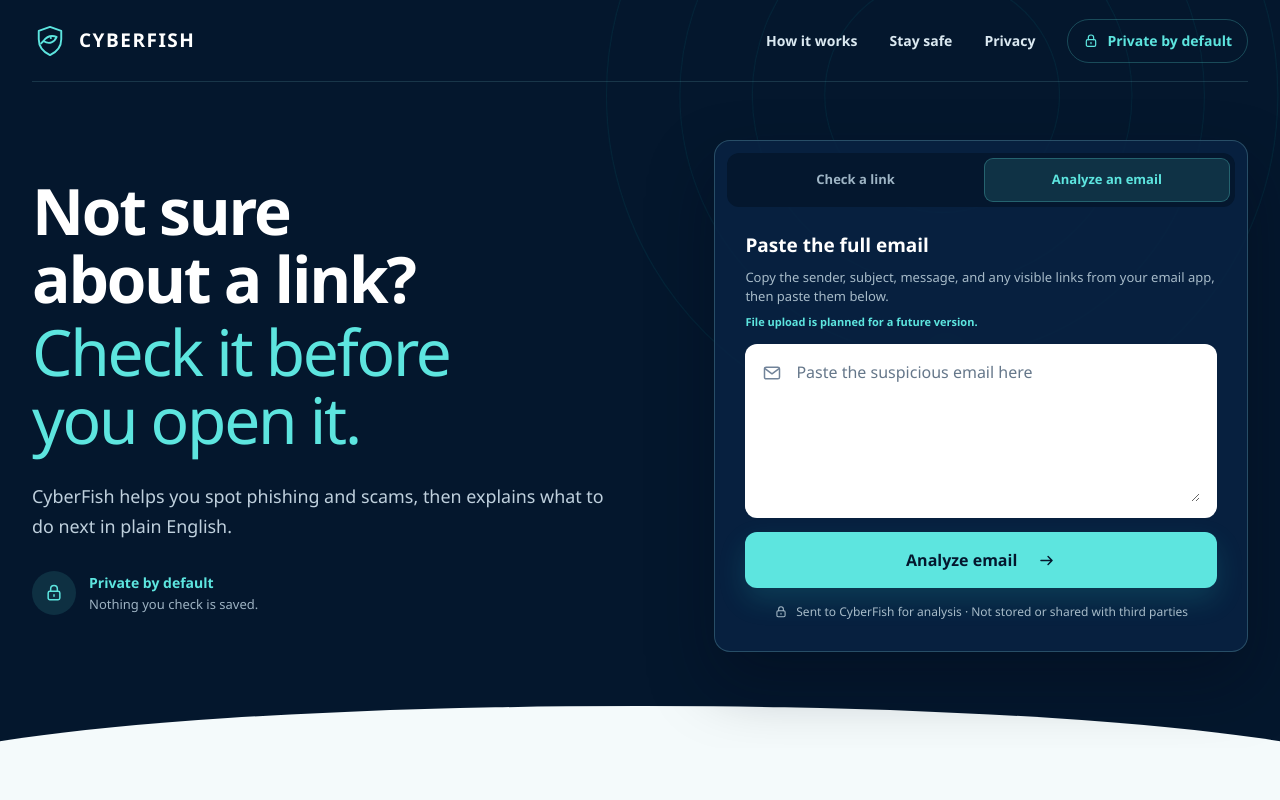
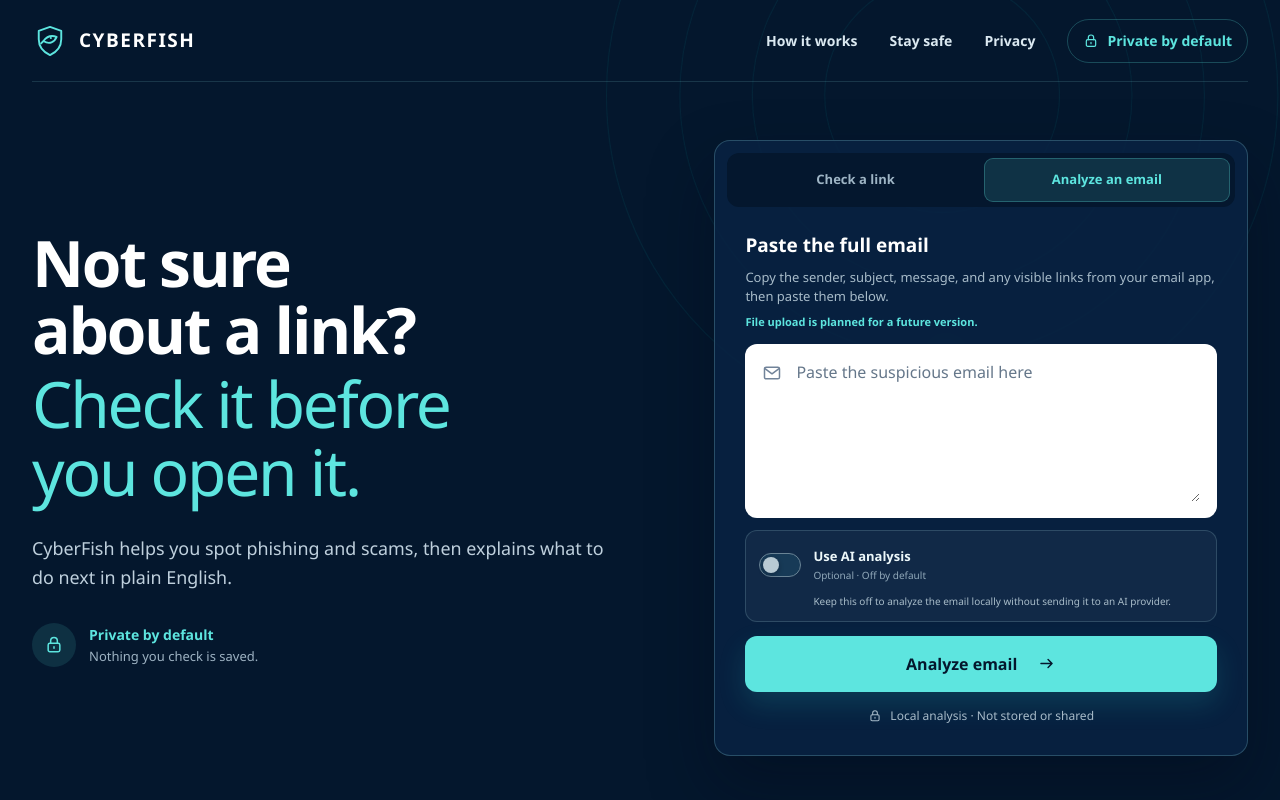
Before and after one commit to edda1011/CyberFish, a Next.js app: page / in a window 1280 px wide. Both pictures are taken after a click on the tab "Analyze an email". Shown: the top 800 px of the page. Built offline with nearby package versions, Linux system fonts and the light colour scheme.

Commit message:
add optional AI-assisted email analysis

```diff
--- a/app/api/analyze/email/route.ts
+++ b/app/api/analyze/email/route.ts
@@ -1,8 +1,17 @@
 import { analyzeEmailLocally } from "../../../../lib/analyze-email";
+import { mergeEmailAiResult } from "../../../../lib/email-ai";
+import { analyzeEmailWithGemini, type GeminiUnavailableReason } from "../../../../lib/gemini-email";
 
 const MAX_BODY_BYTES = 64 * 1024;
 
 type ErrorCode = "INVALID_CONTENT_TYPE" | "REQUEST_TOO_LARGE" | "INVALID_JSON" | "INVALID_INPUT";
+
+const AI_UNAVAILABLE_MESSAGES: Record<GeminiUnavailableReason, string> = {
+  not_configured: "AI analysis is not configured. The local analysis is still complete.",
+  timeout: "AI analysis took too long. The local analysis is still complete.",
+  provider_error: "AI analysis is temporarily unavailable. The local analysis is still complete.",
+  invalid_response: "AI analysis returned an unusable response. The local analysis is still complete.",
+};
 
 function errorResponse(code: ErrorCode, message: string, status: number) {
   return Response.json(
@@ -44,9 +53,41 @@ export async function POST(request: Request) {
     return errorResponse("INVALID_INPUT", "Provide the email content as a text value.", 400);
   }
 
+  if ("useAi" in body && typeof body.useAi !== "boolean") {
+    return errorResponse("INVALID_INPUT", "The AI analysis choice must be true or false.", 400);
+  }
+
   try {
-    const result = analyzeEmailLocally(body.content);
-    return Response.json(result, { headers: { "Cache-Control": "no-store" } });
+    const localResult = analyzeEmailLocally(body.content);
+    const useAi = "useAi" in body && body.useAi === true;
+
+    if (!useAi) {
+      return Response.json({
+        ...localResult,
+        aiAnalysis: {
+          status: "not_requested",
+          provider: "gemini",
+          message: "AI analysis was not requested.",
+        },
+      }, { headers: { "Cache-Control": "no-store" } });
+    }
+
+    const aiResult = await analyzeEmailWithGemini(body.content);
+    if (aiResult.status === "completed") {
+      return Response.json(
+        mergeEmailAiResult(localResult, aiResult.result),
+        { headers: { "Cache-Control": "no-store" } },
+      );
+    }
+
+    return Response.json({
+      ...localResult,
+      aiAnalysis: {
+        status: "unavailable",
+        provider: "gemini",
+        message: AI_UNAVAILABLE_MESSAGES[aiResult.reason],
+      },
+    }, { headers: { "Cache-Control": "no-store" } });
   } catch (caught) {
     const message = caught instanceof Error ? caught.message : "This email could not be analyzed.";
     return errorResponse("INVALID_INPUT", message, 400);
--- a/app/components/email-analyzer.tsx
+++ b/app/components/email-analyzer.tsx
@@ -13,6 +13,7 @@ export default function EmailAnalyzer() {
   const [error, setError] = useState("");
   const [result, setResult] = useState<EmailAnalysisResult | null>(null);
   const [isLoading, setIsLoading] = useState(false);
+  const [useAi, setUseAi] = useState(false);
 
   async function submit(event: FormEvent<HTMLFormElement>) {
     event.preventDefault();
@@ -21,13 +22,13 @@ export default function EmailAnalyzer() {
     setIsLoading(true);
 
     const controller = new AbortController();
-    const timeout = setTimeout(() => controller.abort(), 8000);
+    const timeout = setTimeout(() => controller.abort(), 10_000);
 
     try {
       const response = await fetch("/api/analyze/email", {
         method: "POST",
         headers: { "Content-Type": "application/json" },
-        body: JSON.stringify({ content: value }),
+        body: JSON.stringify({ content: value, useAi }),
         cache: "no-store",
         signal: controller.signal,
       });
@@ -72,11 +73,41 @@ export default function EmailAnalyzer() {
             disabled={isLoading}
           />
         </div>
+        <div className={`ai-option ${useAi ? "ai-option-active" : ""}`}>
+          <label className="ai-toggle" htmlFor="email-use-ai">
+            <input
+              id="email-use-ai"
+              type="checkbox"
+              checked={useAi}
+              onChange={(event) => {
+                setUseAi(event.target.checked);
+                if (error) setError("");
+                if (result) setResult(null);
+              }}
+              aria-describedby="email-ai-privacy"
+              disabled={isLoading}
+            />
+            <span><strong>Use AI analysis</strong><small>Optional · Off by default</small></span>
+          </label>
+          <p id="email-ai-privacy">{useAi
+            ? "Your email text will be sent to Google Gemini for processing. CyberFish does not store it."
+            : "Keep this off to analyze the email locally without sending it to an AI provider."}</p>
+        </div>
         {error && <p className="form-error" id="email-error" role="alert">{error}</p>}
-        <button className="analyzer-submit" type="submit" disabled={isLoading} aria-busy={isLoading}>{isLoading ? "Analyzing…" : "Analyze email"} {isLoading ? <span className="button-spinner" aria-hidden="true" /> : <ArrowIcon />}</button>
+        <button className="analyzer-submit" type="submit" disabled={isLoading} aria-busy={isLoading}>{isLoading ? (useAi ? "Analyzing with AI…" : "Analyzing locally…") : "Analyze email"} {isLoading ? <span className="button-spinner" aria-hidden="true" /> : <ArrowIcon />}</button>
       </form>
-      <p className="preview-note" id="email-help"><LockIcon /> Sent to CyberFish for analysis · Not stored or shared with third parties</p>
-      {result && <AnalysisResultView result={result} label={`${result.detectedLinks.length} link${result.detectedLinks.length === 1 ? "" : "s"} found`} ariaLabel="Email analysis result" />}
+      <p className="preview-note" id="email-help"><LockIcon /> {useAi ? "AI-assisted analysis · Not stored by CyberFish" : "Local analysis · Not stored or shared"}</p>
+      {result && <AnalysisResultView
+        result={result}
+        label={`${result.detectedLinks.length} link${result.detectedLinks.length === 1 ? "" : "s"} found`}
+        ariaLabel="Email analysis result"
+        showEvidenceSources
+        statusNotice={result.aiAnalysis?.status === "unavailable"
+          ? { tone: "warning", text: result.aiAnalysis.message }
+          : result.aiAnalysis?.status === "completed"
+            ? { tone: "info", text: result.aiAnalysis.message }
+            : undefined}
+      />}
     </div>
   );
 }
--- a/app/globals.css
+++ b/app/globals.css
@@ -75,6 +75,17 @@ h1 span { display: block; margin-top: 6px; color: var(--aqua); font-weight: 520;
 .email-field textarea::placeholder { color: #65778a; opacity: 1; }
 .email-field:focus-within { box-shadow: 0 0 0 3px rgba(93,229,223,.55); }
 .email-field.field-error { box-shadow: 0 0 0 2px var(--coral); }
+.ai-option { margin-top: 12px; padding: 12px 13px; border: 1px solid rgba(158,210,218,.2); border-radius: 12px; background: rgba(255,255,255,.045); transition: border-color .2s ease, background .2s ease; }
+.ai-option-active { border-color: rgba(93,229,223,.34); background: rgba(93,229,223,.085); }
+.ai-toggle { min-height: 44px; display: flex; align-items: center; gap: 12px; cursor: pointer; }
+.ai-toggle input { width: 42px; height: 24px; margin: 0; position: relative; flex: 0 0 auto; appearance: none; border: 1px solid #698395; border-radius: 999px; background: #173a57; cursor: pointer; transition: border-color .2s ease, background .2s ease; }
+.ai-toggle input::after { content: ""; width: 16px; height: 16px; position: absolute; inset: 3px auto auto 3px; border-radius: 50%; background: #b8cad4; box-shadow: 0 2px 5px rgba(0,8,24,.3); transition: transform .2s cubic-bezier(.16,1,.3,1), background .2s ease; }
+.ai-toggle input:checked { border-color: var(--aqua); background: var(--aqua); }
+.ai-toggle input:checked::after { background: var(--navy-950); transform: translateX(18px); }
+.ai-toggle input:disabled { cursor: wait; opacity: .65; }
+.ai-toggle>span { min-width: 0; }
+.ai-toggle strong,.ai-toggle small { display: block; }.ai-toggle strong { color: #edf8fa; font-size: 13px; }.ai-toggle small { margin-top: 1px; color: #91a9ba; font-size: 10px; }
+.ai-option>p { margin: 7px 0 0 54px; color: #a9bdca; font-size: 10px; line-height: 1.45; overflow-wrap: anywhere; }
 .email-notice { margin: 16px 0 0; padding: 13px 15px; border: 1px solid rgba(93,229,223,.25); border-radius: 11px; background: rgba(93,229,223,.1); color: #c9f7f4; font-size: 13px; text-align: center; }
 .button-spinner { width: 17px; height: 17px; border: 2px solid rgba(4,23,45,.3); border-top-color: var(--navy-950); border-radius: 50%; animation: button-spin .7s linear infinite; }
 @keyframes button-spin { to { transform: rotate(360deg); } }
@@ -92,6 +103,8 @@ h1 span { display: block; margin-top: 6px; color: var(--aqua); font-weight: 520;
 .live-result>ul li>span { width: 23px; height: 23px; display: grid; place-items: center; flex: 0 0 auto; border-radius: 50%; background: rgba(255,255,255,.11); color: #ffb7b1; font-size: 11px; font-weight: 900; }.live-result>ul li.positive>span { color: var(--aqua); }
 .live-result>ul li>span svg { width: 14px; stroke-width: 2.4; }
 .live-result>ul strong,.live-result>ul small { display: block; }.live-result>ul strong { color: #eef8fb; font-size: 12px; }.live-result>ul small { margin-top: 2px; color: #9fb3c3; font-size: 10px; line-height: 1.45; }
+.evidence-source { margin-left: 7px; padding: 2px 5px; display: inline-block; border: 1px solid rgba(158,210,218,.25); border-radius: 4px; color: #9fb5c5; font-size: 8px; font-style: normal; font-weight: 750; letter-spacing: .04em; text-transform: uppercase; vertical-align: 1px; }.evidence-source-ai { border-color: rgba(93,229,223,.35); color: var(--aqua); }
+.result-status { margin: 15px 0 0; padding: 10px 11px; border-radius: 10px; font-size: 10px; line-height: 1.5; }.result-status-info { background: rgba(93,229,223,.09); color: #bce9e6; }.result-status-warning { background: rgba(240,196,99,.1); color: #f2d99e; }
 .result-advice { margin-top: 13px; padding: 13px; border-radius: 12px; background: rgba(93,229,223,.09); }.result-advice strong { color: var(--aqua); font-size: 12px; }.result-advice p { margin: 6px 0 0; color: #c7d9e3; font-size: 10px; line-height: 1.5; }
 .result-disclaimer { display: block; margin-top: 12px; color: #879dac; font-size: 9px; line-height: 1.45; }
 .intel-advisory { min-height: 32px; margin-top: 7px; display: inline-flex; align-items: center; color: var(--aqua); font-size: 10px; font-weight: 700; text-decoration: underline; text-underline-offset: 3px; }
@@ -143,7 +156,7 @@ footer>p { color: var(--muted); font-size: 13px; }.footer-links { display: flex;
   .site-header { width: calc(100% - 32px); height: 72px; }.brand { font-size: 15px; }.brand-mark,.brand-mark svg { width: 31px; height: 31px; }
   .privacy-chip { width: 44px; padding: 0; justify-content: center; font-size: 0; }.privacy-chip svg { width: 17px; }
   .hero { width: calc(100% - 32px); padding-top: 42px; }.hero h1 { font-size: clamp(38px, 11.5vw, 48px); line-height: 1.08; }.hero-copy>p { margin-top: 22px; font-size: 16px; }.hero-privacy { margin-top: 24px; }
-  .analyzer-card { padding: 20px; }.analyzer-tabs { margin: -10px -10px 20px; }.analyzer-tabs button { padding-left: 8px; padding-right: 8px; font-size: 12px; }.analyzer-title { font-size: 17px; }.url-field { height: 56px; padding: 0 14px; }.url-field input { min-width: 0; font-size: 14px; }.email-field { min-height: 160px; padding: 14px; }.email-field textarea { min-height: 132px; font-size: 14px; }
+  .analyzer-card { padding: 20px; }.analyzer-tabs { margin: -10px -10px 20px; }.analyzer-tabs button { padding-left: 8px; padding-right: 8px; font-size: 12px; }.analyzer-title { font-size: 17px; }.url-field { height: 56px; padding: 0 14px; }.url-field input { min-width: 0; font-size: 16px; }.email-field { min-height: 160px; padding: 14px; }.email-field textarea { min-height: 132px; font-size: 16px; }.ai-option>p { margin-left: 0; }
   .live-result-heading { grid-template-columns: 76px 1fr; }.live-result-heading>div:first-child { width: 72px; height: 72px; }.live-result-heading strong { font-size: 23px; }
   .guidance-shell { padding: 55px 16px 48px; }.warning-heading { padding: 17px; }.warning-heading small { display: none; }.result-columns { grid-template-columns: 1fr; padding: 22px 18px; }.next-step { padding: 20px 0 0; border-left: 0; border-top: 1px solid var(--line); }.disclaimer { padding: 12px 18px; }
   .section-heading { display: block; }.section-heading p { margin-top: 4px; }
@@ -157,3 +170,8 @@ footer>p { color: var(--muted); font-size: 13px; }.footer-links { display: flex;
   .sonar { animation: none; }
   .button-spinner { animation-duration: 1.4s; }
 }
+
+@media (forced-colors: active) {
+  .ai-toggle input { appearance: auto; }
+  .ai-toggle input::after { display: none; }
+}
--- a/app/page.tsx
+++ b/app/page.tsx
@@ -69,7 +69,7 @@ export default function Home() {
               <article><span className="moment-icon bank" aria-hidden="true"><svg viewBox="0 0 24 24"><path d="m3 9 9-5 9 5M5 10h14M6 10v7m4-7v7m4-7v7m4-7v7M4 18h16M3 21h18" /></svg></span><div><h3>Bank email</h3><p>Verify payment and account links through an official channel.</p></div></article>
               <article><span className="moment-icon account" aria-hidden="true"><svg viewBox="0 0 24 24"><path d="M18 8a6 6 0 0 0-12 0c0 7-3 7-3 9h18c0-2-3-2-3-9ZM10 21h4" /></svg></span><div><h3>Account alert</h3><p>Double-check urgent sign-in or security notifications.</p></div></article>
             </div>
-            <div className="privacy-banner" id="privacy"><span><LockIcon /></span><div><strong>Your privacy comes first</strong><p>CyberFish does not store submitted URLs. Reputation checks send the URL to Google Safe Browsing.</p></div></div>
+            <div className="privacy-banner" id="privacy"><span><LockIcon /></span><div><strong>Your privacy comes first</strong><p>CyberFish does not store submitted content. URL reputation checks use Google Safe Browsing; email text is sent to Gemini only when you turn on AI analysis.</p></div></div>
           </div>
         </div>
       </section>
@@ -77,7 +77,7 @@ export default function Home() {
       <footer>
         <a className="brand footer-brand" href="#top"><BrandMark /><span>CyberFish</span></a>
         <p>Clear evidence. Safer next steps.</p>
-        <div className="footer-links"><a href="#how-it-works">How it works</a><a href="#privacy">Privacy</a><span>Part 4C · Email analysis API</span></div>
+        <div className="footer-links"><a href="#how-it-works">How it works</a><a href="#privacy">Privacy</a><span>Part 4D · Optional AI analysis</span></div>
       </footer>
     </main>
   );
--- a/lib/gemini-email.ts
+++ b/lib/gemini-email.ts
@@ -101,8 +101,8 @@ export async function analyzeEmailWithGemini(
           parts: [{ text: `Analyze this JSON-encoded email data only:\n${JSON.stringify(content)}` }],
         }],
         generationConfig: {
-          temperature: 0,
-          maxOutputTokens: 500,
+          maxOutputTokens: 1_000,
+          thinkingConfig: { thinkingLevel: "MINIMAL" },
           responseMimeType: "application/json",
           responseJsonSchema: RESPONSE_SCHEMA,
         },
```
Also changed, not shown: app/components/analysis-result.tsx (+5 -2 lines), 1 other file (tests, documents, lock files or other folders).
